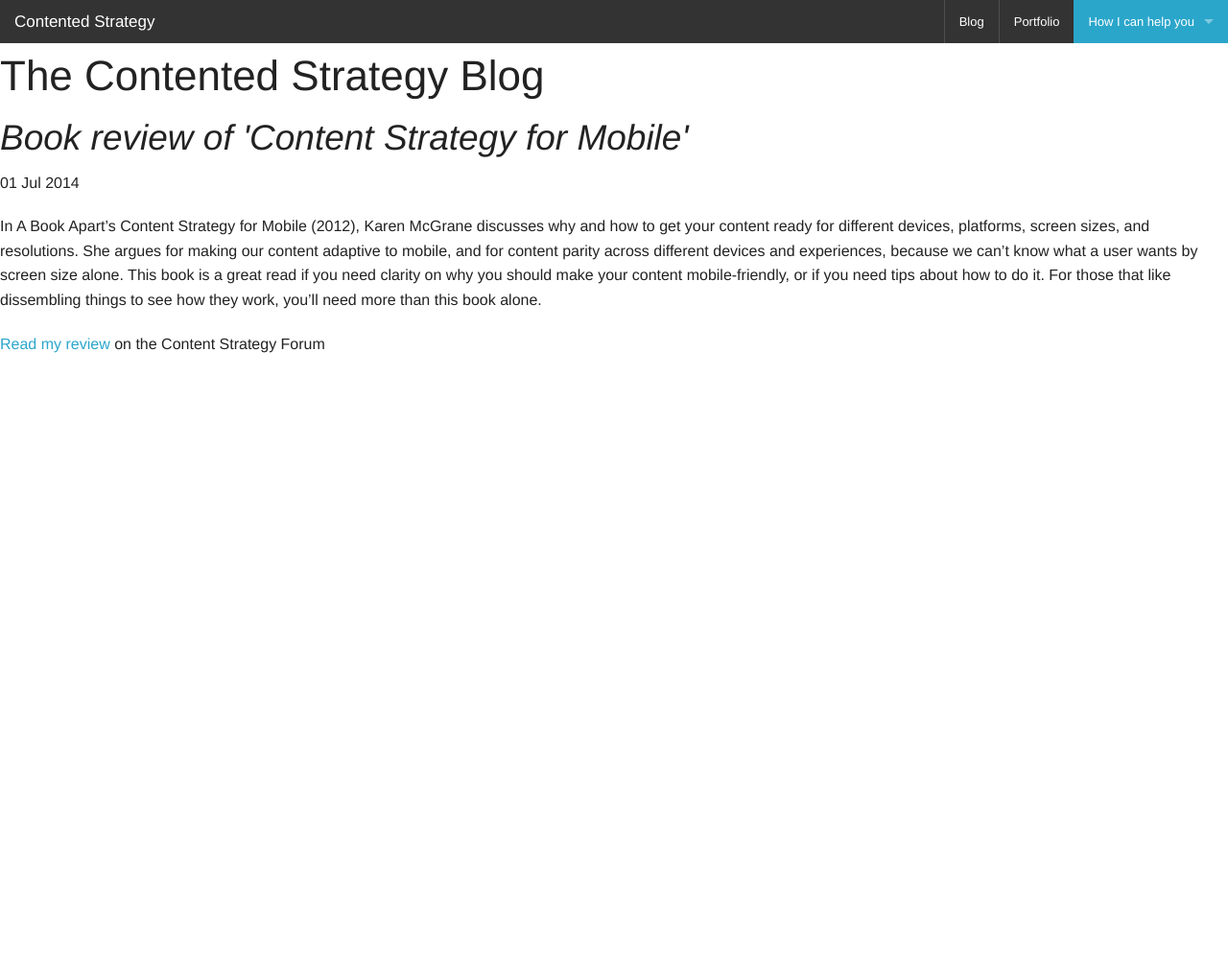
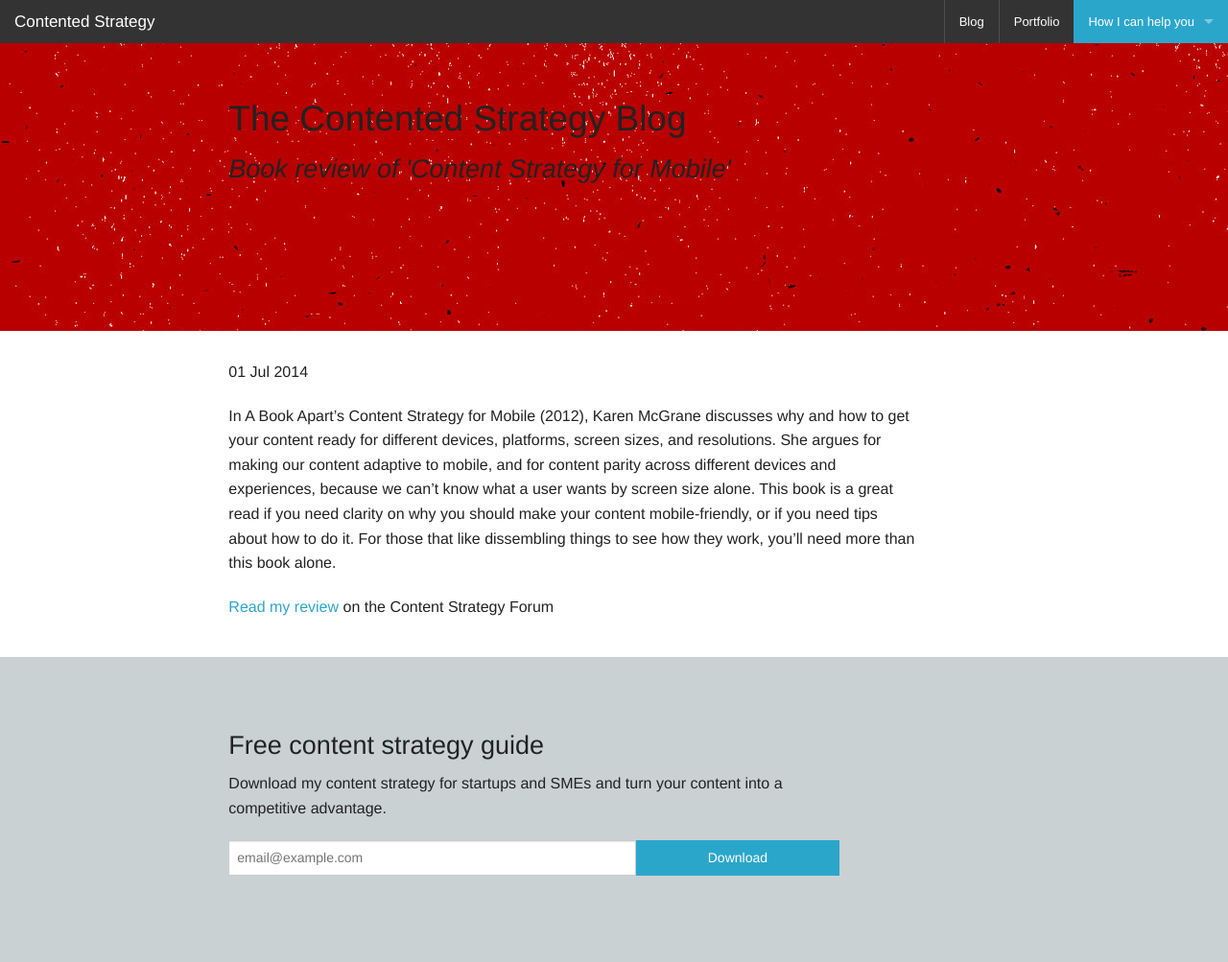
Before and after one commit to smokingpun/smokingpun.github.io, a Jekyll site: the page built from _posts/2014-07-01-Book-Review-of-Content-Strategy-For-Mobile.md, in a window 1280 px wide. Shown: the whole page at 96% size. Built offline with Jekyll 4.4.1, drawn with Linux system fonts in a browser that asks for light colours; nearby versions of some CDN libraries; before the commit the page ends 900 px from its top, so only the background shows below that.

Commit message:
style blog posts

```diff
--- a/_layouts/post.html
+++ b/_layouts/post.html
@@ -4,14 +4,27 @@
 metadescription: Need help with content audits, interpreting analytics and developing a sustainable content strategy? Get in touch! Curated content turns site visitors into customers.
 
 ---
-<section class="blog group">
-      <article>
-      <h1>The Contented Strategy Blog</h1>
 
 
-<h2 class="blog_post_title"><em>{{ page.title }}</em></h2>
+<section id = "lets-go">
+  <div class="row">
+    <div class="medium-7 medium-offset-1 large-7 large-offset-1 columns">
+    <div class="value-proposition">
+    <h2>The Contented Strategy Blog</h2>
+    <h3 class="blog_post_title"><em>{{ page.title }}</em></h3>
+    </div>
+    </div>
+  </div>
+</section>
 
-<p class="meta">{{ page.date | date_to_string }}</p>
+
+
+
+
+  <div class="row">
+    <div class="medium-9 medium-offset-1 large-9 large-offset-1 columns">
+
+    <p class="meta">{{ page.date | date_to_string }}</p>
 
 <!-- AddThis Button BEGIN -->
 <div class="addthis_toolbox addthis_default_style addthis_32x32_style">
@@ -24,25 +37,58 @@
 </div>
 <script type="text/javascript">var addthis_config = {"data_track_addressbar":true};</script>
 <script type="text/javascript" src="//s7.addthis.com/js/300/addthis_widget.js#pubid=ra-52e913b762406da7"></script>
+
+</var>
+</script>
+</div>
+</div>
+
 <!-- AddThis Button END -->
 
 
 
 
-<div class="post">
-{{ content }}
 
 
 
 
-      <!-- <div id="comments">
-      {% if page.comments %}
-      {% include disqus.html %}
-      {% endif %}
-      </div> -->
-</div>
 
 
+
+<section class="post">
+  <div class="row">
+    <div class="medium-9 medium-offset-1 large-9 large-offset-1 columns">
+
+    {{ content }}
+
+      </div>
+     </div>
+
+
+
+
+    <section id="free-content-strategy-guide">
+      <form>
+
+        <div class="row">
+          <div class="medium-8 medium-offset-1 large-8 large-offset-1 columns">
+
+           <h3>Free content strategy guide</h3>
+           <p>Download my content strategy for startups and SMEs and turn your content into a competitive advantage.</p>
+
+            <div class="row collapse">
+                <div class="small-8 columns">
+                    <input type="text" placeholder="email@example.com" />
+                    </div>
+                     <div class="small-4 columns">
+                    <input type="download" value="Download" name="download" class="button postfix"/>
+                    </div>
+                  </div>
+                </div>
+              </div>
+          </form>
+
+     </section>
 
 
 
```
